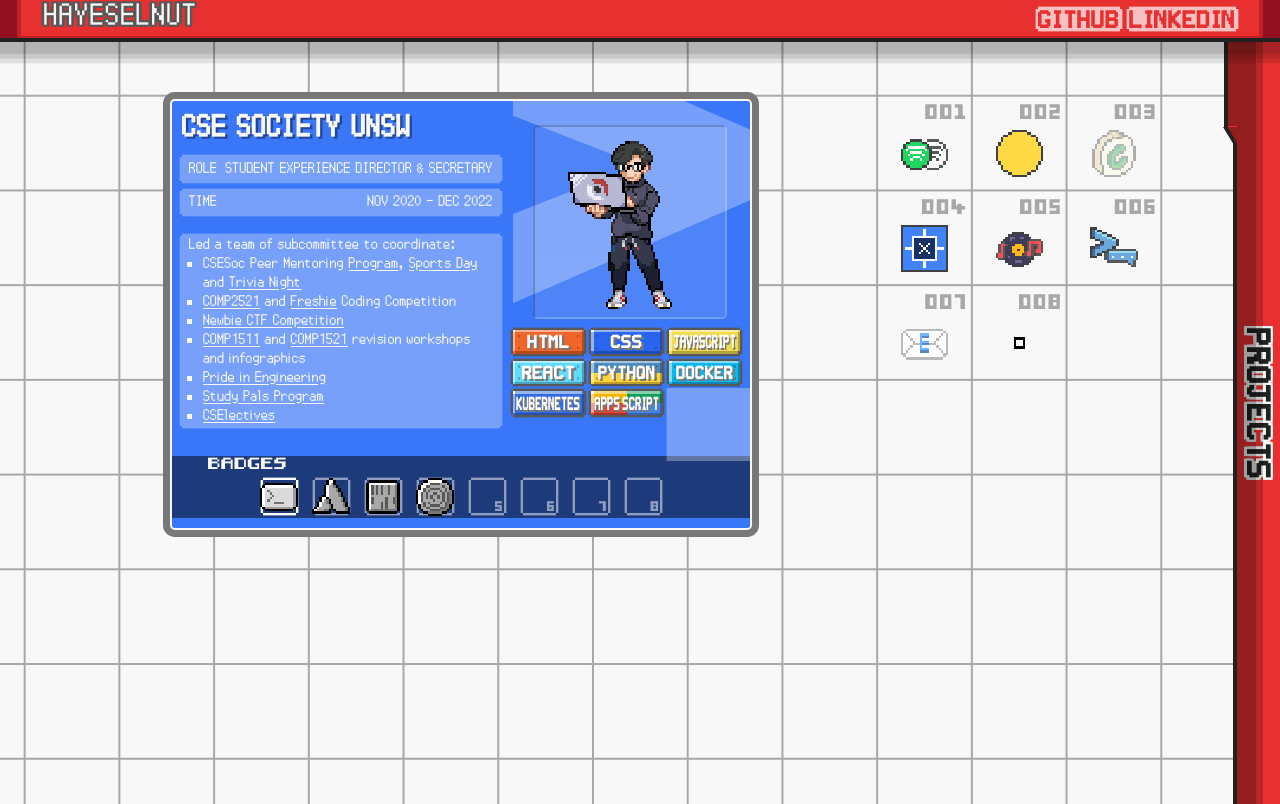
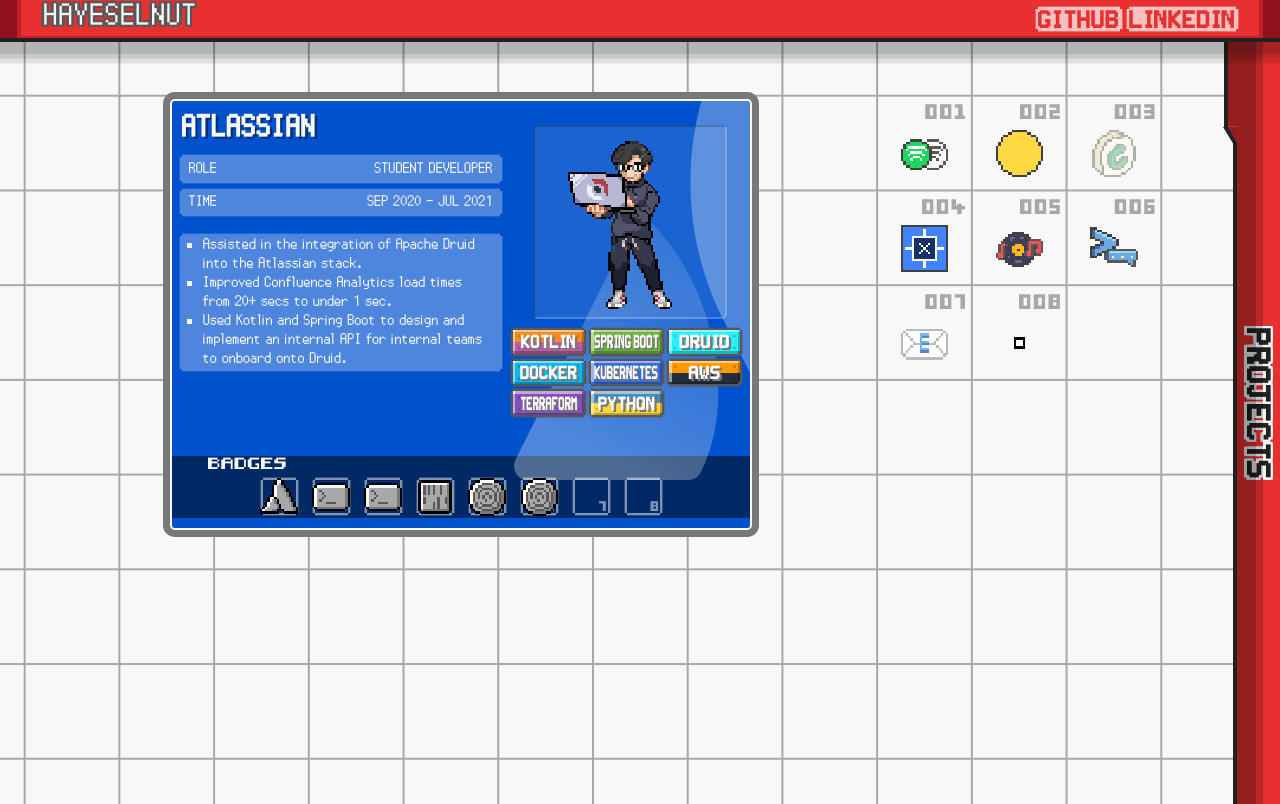
Before and after one commit to hayeselnut/hayeselnut.github.io, a React (Create React App) app: page / in a window 1280 px wide. Both pictures are taken after a click on the picture 279 px from the left and 496 px from the top of the page. Built offline with nearby package versions, Linux system fonts and the light colour scheme.

Commit message:
split same role but same company experiences

```diff
--- a/src/components/developer-card/index.tsx
+++ b/src/components/developer-card/index.tsx
@@ -62,7 +62,7 @@
                   <RowGroup>
                     <Row>
                       <span>Role</span>
-                      <span>{experiences[selectedBadge].position}</span>
+                      <span>{experiences[selectedBadge].role}</span>
                     </Row>
                     <Row>
                       <span>Time</span>
@@ -107,7 +107,7 @@
               {Object.values(experiences).map((experience, index) => (
                 <div
                   key={experience.name}
-                  onClick={() => setSelectedBadge(selectedBadge === experience.name ? '' : experience.name)}
+                  onClick={() => setSelectedBadge(selectedBadge === experience.id ? '' : experience.id)}
                 >
                   <Badge id={index + 1} experience={experience} selected={selectedBadge === experience.name} />
                 </div>
@@ -129,7 +129,7 @@
                 <RowGroup>
                   <Row small>
                     <span>Role</span>
-                    <span>{experiences[selectedBadge].position}</span>
+                    <span>{experiences[selectedBadge].role}</span>
                   </Row>
                   <Row small>
                     <span>Time</span>
@@ -179,7 +179,7 @@
                 {Object.values(experiences).map((experience, index) => (
                   <div
                     key={experience.name}
-                    onClick={() => setSelectedBadge(selectedBadge === experience.name ? '' : experience.name)}
+                    onClick={() => setSelectedBadge(selectedBadge === experience.id ? '' : experience.id)}
                   >
                     <Badge id={index + 1} experience={experience} selected={selectedBadge === experience.name} />
                   </div>
--- a/src/experiences/atlassian.tsx
+++ b/src/experiences/atlassian.tsx
@@ -4,9 +4,9 @@
 import { Experience } from '../types/experience';
 
 export const Atlassian: Experience = {
-  id: 0,
+  id: 'atlassian',
   name: 'Atlassian',
-  position: 'Student Developer',
+  role: 'Student Developer',
   startDate: new Date('2020-09-07'),
   endDate: new Date('2021-07-01'),
   stack: ['kotlin', 'spring boot', 'druid', 'docker', 'kubernetes', 'aws', 'terraform', 'python'],
--- /dev/null
+++ b/src/experiences/csesoc-secretary.tsx
@@ -0,0 +1,35 @@
+/* eslint-disable max-len */
+import React from 'react';
+import CSESocLogo from '../assets/experiences/csesoc.svg';
+import CSESocBadge from '../assets/experiences/csesoc-badge.png';
+import { Experience } from '../types/experience';
+
+export const CSESocSecretary: Experience = {
+  id: 'csesoc-secretary',
+  name: 'CSE Society UNSW',
+  role: 'Secretary',
+  startDate: new Date('2021-10-18'),
+  endDate: new Date('2022-12-31'),
+  stack: ['html', 'css', 'javascript', 'react', 'python', 'docker', 'kubernetes', 'apps script'],
+  color: '#3A76F8',
+  logo: CSESocLogo,
+  badge: CSESocBadge,
+  description: (
+    <>
+      <ul>
+        <li>
+          Set up extensive automated workflow between internal teams using Jira
+          and Discord integration
+        </li>
+        <li>
+          Implemented a script to generate CSESoc{'\''}s weekly newsletter
+          emails, turning a 2 hour task into a 5 minute task
+        </li>
+        <li>
+          Coordinated new bonding events such as our internally-wide roadtrip,
+          and Outduction (the opposite of Induction)
+        </li>
+      </ul>
+    </>
+  ),
+};
--- a/src/experiences/csesoc.tsx
+++ b/src/experiences/csesoc-studex-director.tsx
@@ -4,12 +4,12 @@
 import CSESocBadge from '../assets/experiences/csesoc-badge.png';
 import { Experience } from '../types/experience';
 
-export const CSESoc: Experience = {
-  id: 0,
+export const CSESocStudexDirector: Experience = {
+  id: 'csesoc-studex-director',
   name: 'CSE Society UNSW',
-  position: 'Student Experience Director & Secretary',
+  role: 'Student Experience Director',
   startDate: new Date('2020-11-17'),
-  endDate: new Date('2022-12-07'),
+  endDate: new Date('2021-12-31'),
   stack: ['html', 'css', 'javascript', 'react', 'python', 'docker', 'kubernetes', 'apps script'],
   color: '#3A76F8',
   logo: CSESocLogo,
--- a/src/experiences/index.tsx
+++ b/src/experiences/index.tsx
@@ -1,20 +1,24 @@
 import { Atlassian } from './atlassian';
 import { WiseTechGlobal } from './wisetech';
-import { CSESoc } from './csesoc';
-import { JaneStreet } from './janestreet';
+import { CSESocStudexDirector } from './csesoc-studex-director';
+import { JaneStreetIntern } from './jane-street-intern';
 import { Experience, ExperienceName } from '../types/experience';
+import { CSESocSecretary } from './csesoc-secretary';
+import { JaneStreetFullTime } from './jane-street-full-time';
 
 const experiencesOrder = [
-  CSESoc,
   Atlassian,
+  CSESocStudexDirector,
+  CSESocSecretary,
   WiseTechGlobal,
-  JaneStreet,
+  JaneStreetIntern,
+  JaneStreetFullTime,
 ];
 
 export const experiences: {[key in ExperienceName as key]: Experience} = experiencesOrder.reduce((a, exp, idx) => ({
   ...a,
-  [exp.name]: {
+  [exp.id]: {
     ...exp,
-    id: idx + 1,
+    pos: idx + 1,
   },
 }), {} as {[key in ExperienceName as key]: Experience});
--- a/src/experiences/janestreet.tsx
+++ b/src/experiences/jane-street-full-time.tsx
@@ -3,23 +3,19 @@
 import JaneStreetLogo from '../assets/experiences/jane-street.svg';
 import { Experience } from '../types/experience';
 
-export const JaneStreet: Experience = {
-  id: 0,
+export const JaneStreetFullTime: Experience = {
+  id: 'jane-street-full-time',
   name: 'Jane Street',
-  position: 'Software Development Intern',
-  startDate: new Date('2022-12-05'),
-  endDate: new Date('2023-02-23'),
+  role: 'Software Engineer',
+  startDate: new Date('2024-03-04'),
+  endDate: null,
   stack: ['ocaml'],
   color: '#04B888',
   logo: JaneStreetLogo,
   badge: JaneStreetBadge,
   description: (
     <>
-      <ul>
-        <li>
-          shh it{'\''}s a secret
-        </li>
-      </ul>
+      :D
     </>
   ),
 };
--- /dev/null
+++ b/src/experiences/jane-street-intern.tsx
@@ -0,0 +1,34 @@
+import React from 'react';
+import JaneStreetBadge from '../assets/experiences/jane-street-badge.png';
+import JaneStreetLogo from '../assets/experiences/jane-street.svg';
+import { Experience } from '../types/experience';
+
+export const JaneStreetIntern: Experience = {
+  id: 'jane-street-intern',
+  name: 'Jane Street',
+  role: 'Software Engineer Intern',
+  startDate: new Date('2022-12-05'),
+  endDate: new Date('2023-02-23'),
+  stack: ['ocaml'],
+  color: '#04B888',
+  logo: JaneStreetLogo,
+  badge: JaneStreetBadge,
+  description: (
+    <>
+      <ul>
+        <li>
+          Implemented a new frontend for an error reporting system with
+          real-time updates and table filtering
+        </li>
+        <li>
+          Implemented a new user-friendly system for inspecting and configuring
+          firewalls
+        </li>
+        <li>
+          Converted 100+ old and imported 100+ new network configurations to
+          support future network upgrades
+        </li>
+      </ul>
+    </>
+  ),
+};
--- a/src/experiences/wisetech.tsx
+++ b/src/experiences/wisetech.tsx
@@ -4,9 +4,9 @@
 import { Experience } from '../types/experience';
 
 export const WiseTechGlobal: Experience = {
-  id: 0,
+  id: 'wisetech',
   name: 'WiseTech Global',
-  position: 'Software Engineer',
+  role: 'Software Engineer',
   startDate: new Date('2022-01-11'),
   endDate: new Date('2022-08-05'),
   stack: ['c#', 'html', 'css', 'javascript', 'typescript', 'react', 'vue'],
```
Also changed, not shown: src/types/experience.d.ts (+18 -15 lines), 1 other file (tests, documents, lock files or other folders).
